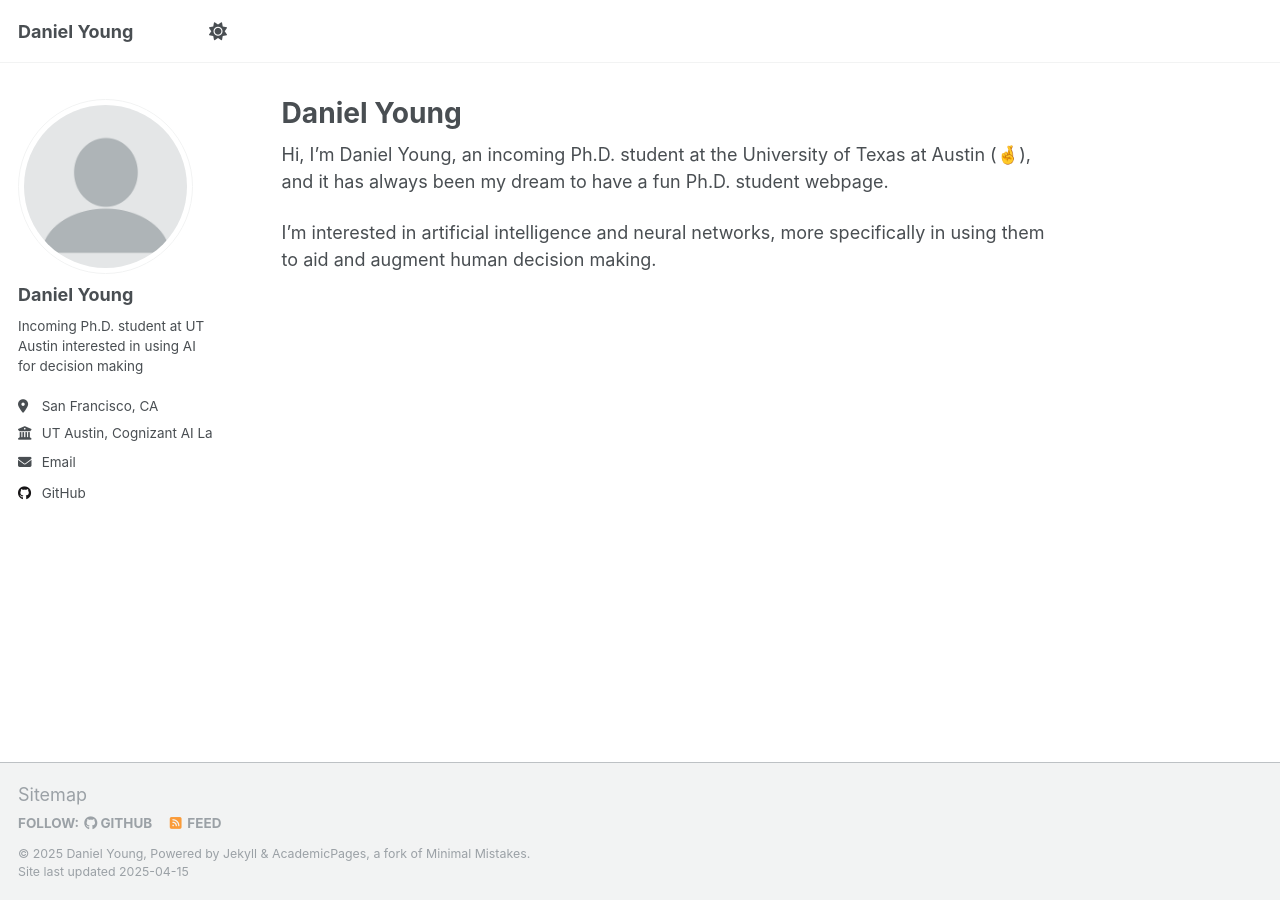
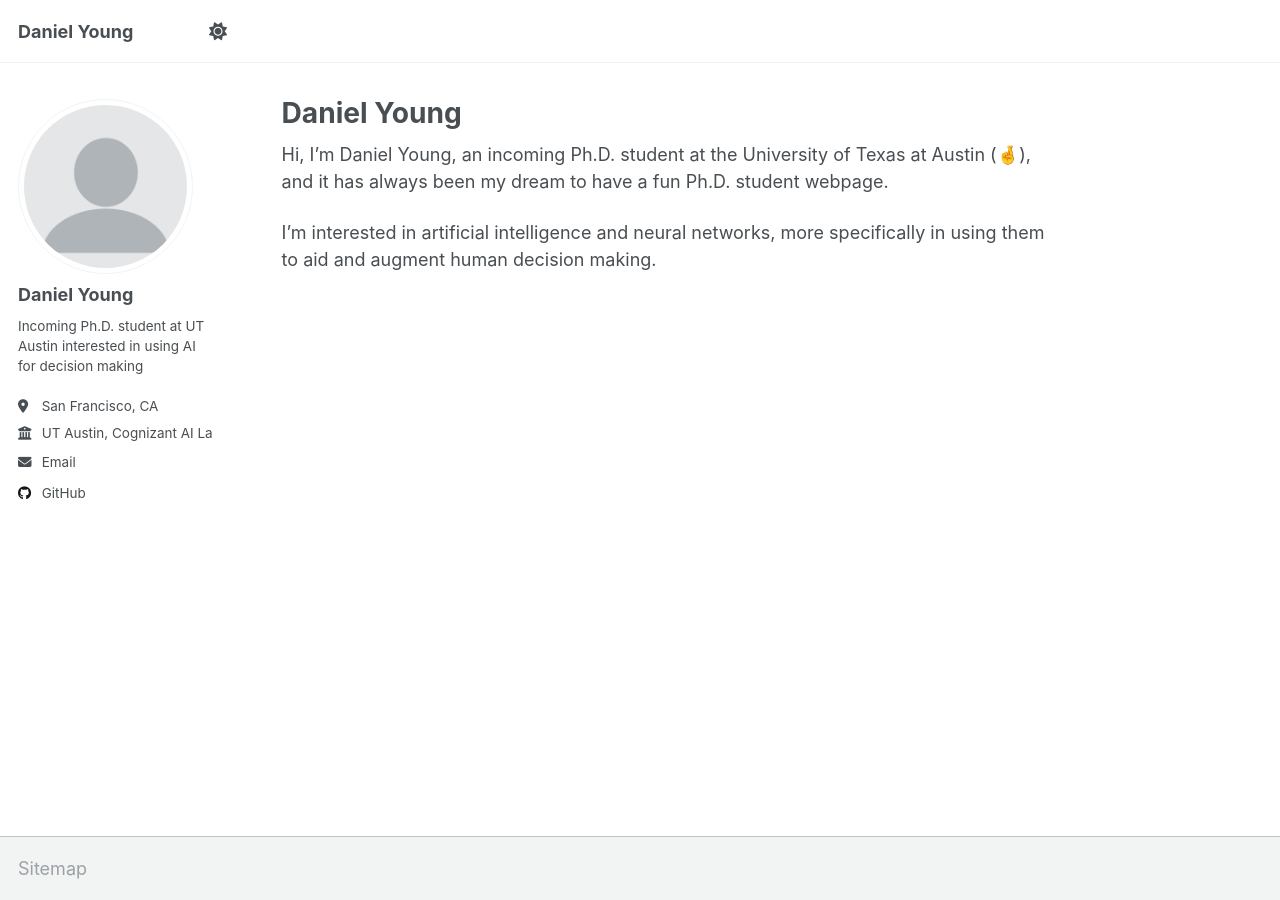
Before and after one commit to danyoungday/danyoungday.github.io, a Jekyll site: the page built from _pages/about.md, in a window 1280 px wide. Built offline with Jekyll 4.4.1, drawn with Linux system fonts in a browser that asks for light colours.

Commit message:
Update footer.html

```diff
--- a/_includes/footer.html
+++ b/_includes/footer.html
@@ -2,7 +2,7 @@
 
 {% if site.author.github or site.author.bitbucket or site.atom_feed.hide != true %}
 <div class="page__footer-follow">
-  <ul class="social-icons">
+<!--   <ul class="social-icons">
     {% if site.data.ui-text[site.locale].follow_label %}
       <li><strong>{{ site.data.ui-text[site.locale].follow_label }}</strong></li>
     {% endif %}
@@ -15,11 +15,11 @@
     {% if site.atom_feed.hide != true %}
     <li><a href="{% if site.atom_feed.path %}{{ site.atom_feed.path }}{% else %}{{ base_path }}/feed.xml{% endif %}"><i class="fa fa-fw fa-rss-square" aria-hidden="true"></i> {{ site.data.ui-text[site.locale].feed_label | default: "Feed" }}</a></li>
     {% endif %}
-  </ul>
+  </ul> -->
 </div>
 {% endif %}
 
 <div class="page__footer-copyright">
-  &copy; {{ site.time | date: '%Y' }} {{ site.name | default: site.title }}, {{ site.data.ui-text[site.locale].powered_by | default: "Powered by" }} <a href="http://jekyllrb.com" rel="nofollow">Jekyll</a> &amp; <a href="https://github.com/academicpages/academicpages.github.io">AcademicPages</a>, a fork of <a href="https://mademistakes.com/work/minimal-mistakes-jekyll-theme/" rel="nofollow">Minimal Mistakes</a>.<br />
-  Site last updated {{ "now" | date: '%Y-%m-%d' %}}
+<!--   &copy; {{ site.time | date: '%Y' }} {{ site.name | default: site.title }}, {{ site.data.ui-text[site.locale].powered_by | default: "Powered by" }} <a href="http://jekyllrb.com" rel="nofollow">Jekyll</a> &amp; <a href="https://github.com/academicpages/academicpages.github.io">AcademicPages</a>, a fork of <a href="https://mademistakes.com/work/minimal-mistakes-jekyll-theme/" rel="nofollow">Minimal Mistakes</a>.<br />
+  Site last updated {{ "now" | date: '%Y-%m-%d' %}} -->
 </div>
```
